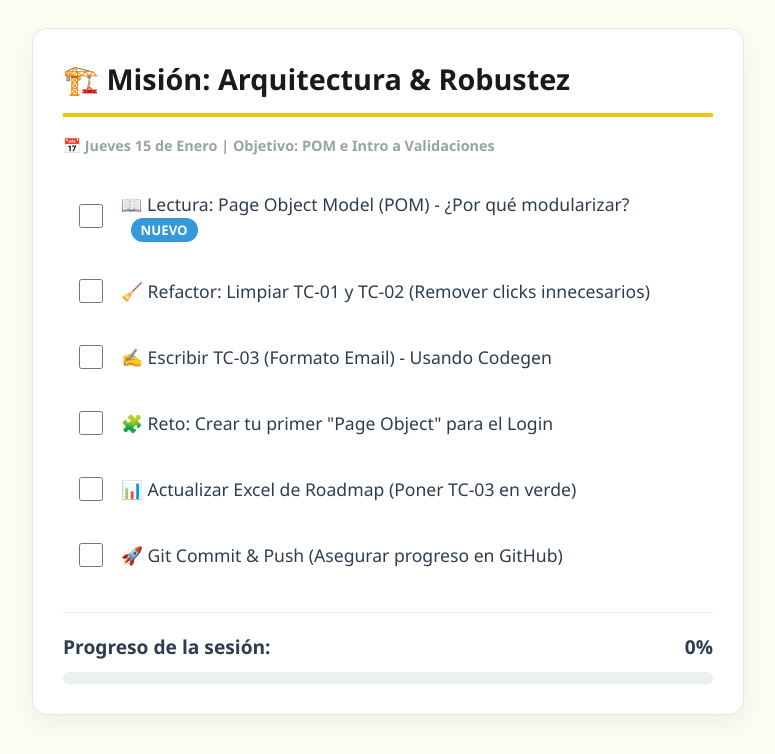
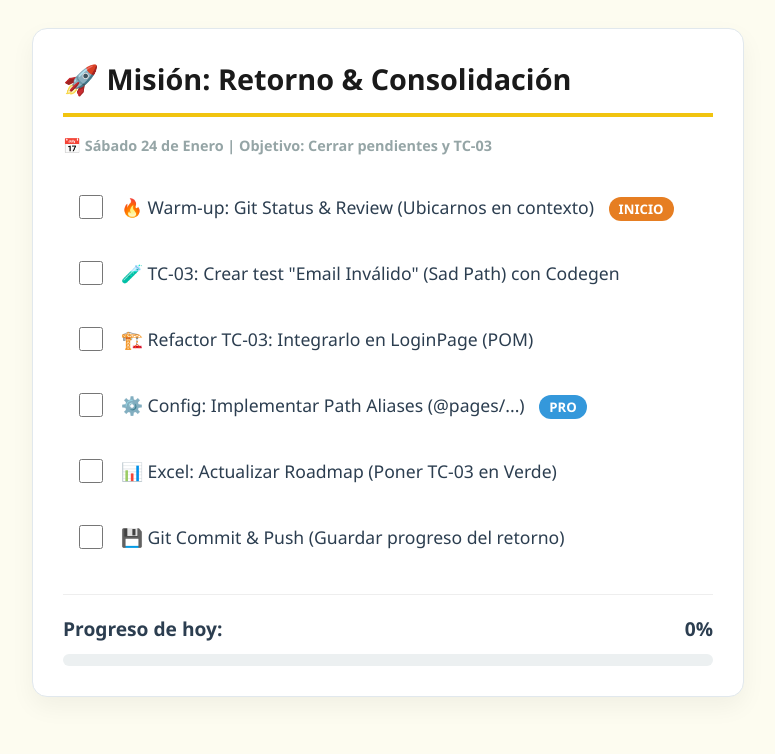
Before and after one commit to nataliacamero/qa-journey, a website: page control-panel/index.html in a window 1280 px wide. Shown: the whole page, without its empty margins (252-1027 px from the left). Drawn offline with Linux system fonts and the light colour scheme.

Commit message:
update: nuevo indx con nuevo tablero

```diff
--- a/control-panel/index.html
+++ b/control-panel/index.html
@@ -6,7 +6,7 @@
     <style>
       body {
         font-family: "Segoe UI", Tahoma, Geneva, Verdana, sans-serif;
-        background: #fdfcf0;
+        background: #fdfcf0; /* Un tono crema suave para la calma */
         color: #2c3e50;
         padding: 20px;
       }
@@ -21,7 +21,7 @@
       }
       h1 {
         color: #1a1a1a;
-        border-bottom: 4px solid #f1c40f;
+        border-bottom: 4px solid #f1c40f; /* Amarillo energía */
         padding-bottom: 15px;
         margin-top: 0;
         font-size: 1.8em;
@@ -87,57 +87,65 @@
         font-weight: bold;
         text-transform: uppercase;
       }
+      .badge-warmup {
+        background: #e67e22; /* Naranja para calentar */
+        color: white;
+        padding: 3px 10px;
+        border-radius: 20px;
+        font-size: 0.75em;
+        margin-left: 10px;
+        font-weight: bold;
+        text-transform: uppercase;
+      }
     </style>
   </head>
   <body>
     <div class="card">
-      <h1>🏗️ Misión: Arquitectura & Robustez</h1>
+      <h1>🚀 Misión: Retorno & Consolidación</h1>
       <span class="date"
-        >📅 Jueves 15 de Enero | Objetivo: POM e Intro a Validaciones</span
+        >📅 Sábado 24 de Enero | Objetivo: Cerrar pendientes y TC-03</span
       >
 
       <div class="task">
         <input type="checkbox" id="t0" />
         <label for="t0"
-          >📖 Lectura: Page Object Model (POM) - ¿Por qué modularizar?
-          <span class="badge">NUEVO</span></label
+          >🔥 Warm-up: Git Status & Review (Ubicarnos en contexto)
+          <span class="badge-warmup">INICIO</span></label
         >
       </div>
       <div class="task">
         <input type="checkbox" id="t1" />
         <label for="t1"
-          >🧹 Refactor: Limpiar TC-01 y TC-02 (Remover clicks
-          innecesarios)</label
+          >🧪 TC-03: Crear test "Email Inválido" (Sad Path) con Codegen</label
         >
       </div>
       <div class="task">
         <input type="checkbox" id="t2" />
-        <label for="t2"
-          >✍️ Escribir TC-03 (Formato Email) - Usando Codegen</label
-        >
+        <label for="t2">🏗️ Refactor TC-03: Integrarlo en LoginPage (POM)</label>
       </div>
       <div class="task">
         <input type="checkbox" id="t3" />
         <label for="t3"
-          >🧩 Reto: Crear tu primer "Page Object" para el Login</label
+          >⚙️ Config: Implementar Path Aliases (@pages/...)
+          <span class="badge">PRO</span></label
         >
       </div>
       <div class="task">
         <input type="checkbox" id="t4" />
         <label for="t4"
-          >📊 Actualizar Excel de Roadmap (Poner TC-03 en verde)</label
+          >📊 Excel: Actualizar Roadmap (Poner TC-03 en Verde)</label
         >
       </div>
       <div class="task">
         <input type="checkbox" id="t5" />
         <label for="t5"
-          >🚀 Git Commit & Push (Asegurar progreso en GitHub)</label
+          >💾 Git Commit & Push (Guardar progreso del retorno)</label
         >
       </div>
 
       <div class="status-container">
         <div class="status-text">
-          <span>Progreso de la sesión:</span> <span id="percent">0%</span>
+          <span>Progreso de hoy:</span> <span id="percent">0%</span>
         </div>
         <div class="progress-bar"><div class="fill" id="fill"></div></div>
       </div>
@@ -148,11 +156,14 @@
       const percent = document.getElementById("percent");
       const fill = document.getElementById("fill");
 
+      // Clave única para hoy (24 de Enero) para que empiece en 0%
+      const STORAGE_KEY = "qa-task-24-01-retorno-";
+
       checks.forEach((check, index) => {
-        const saved = localStorage.getItem("qa-task-15-01-pom-" + index);
+        const saved = localStorage.getItem(STORAGE_KEY + index);
         if (saved === "true") check.checked = true;
         check.addEventListener("change", () => {
-          localStorage.setItem("qa-task-15-01-pom-" + index, check.checked);
+          localStorage.setItem(STORAGE_KEY + index, check.checked);
           update();
         });
       });
@@ -163,8 +174,7 @@
         percent.innerText = pct + "%";
         fill.style.width = pct + "%";
         if (pct === 100) {
-          document.querySelector("h1").innerText =
-            "🌟 ¡ARQUITECTA DE ÉLITE! 🌟";
+          document.querySelector("h1").innerText = "🌟 ¡RETORNO EXITOSO! 🌟";
           document.querySelector("h1").style.color = "#27ae60";
         }
       }
```
